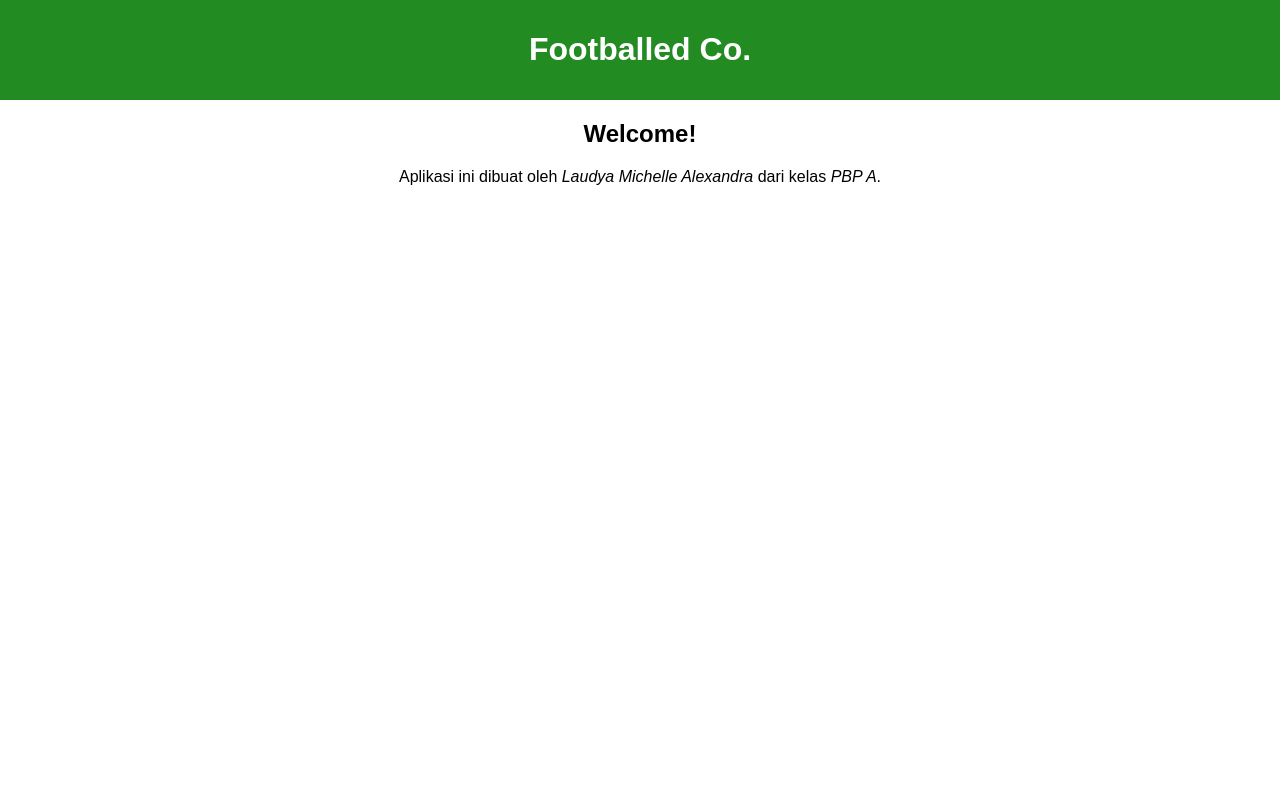
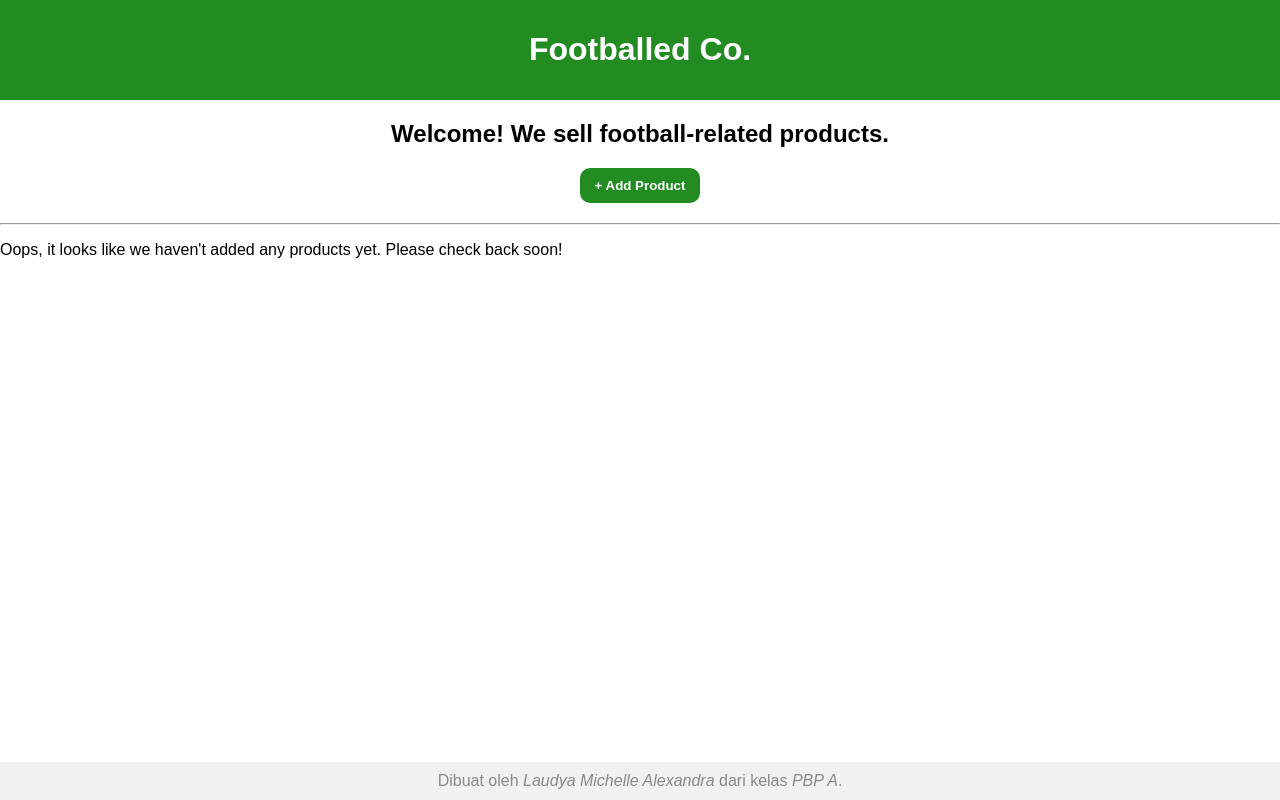
Before and after one commit to michxelle/football-shop, a Django app: page / in a window 1280 px wide. Run offline with Django 5.2, Linux system fonts and the light colour scheme; data that the repository does not hold is empty.

Commit message:
Menyelesaikan TI 3

```diff
--- a/football_shop/settings.py
+++ b/football_shop/settings.py
@@ -33,6 +33,9 @@ DEBUG = True
 
 ALLOWED_HOSTS = ["localhost", "127.0.0.1", "laudya-michelle-footballshop.pbp.cs.ui.ac.id"]
 
+CSRF_TRUSTED_ORIGINS = [
+    "https://laudya-michelle-footballshop.pbp.cs.ui.ac.id"
+]
 
 # Application definition
 
@@ -61,7 +64,7 @@ ROOT_URLCONF = 'football_shop.urls'
 TEMPLATES = [
     {
         'BACKEND': 'django.template.backends.django.DjangoTemplates',
-        'DIRS': [],
+        'DIRS': [BASE_DIR / 'templates'],
         'APP_DIRS': True,
         'OPTIONS': {
             'context_processors': [
--- a/main/models.py
+++ b/main/models.py
@@ -14,11 +14,11 @@ class Product(models.Model):
     name = models.CharField(max_length=100)
     price = models.IntegerField()
     description = models.TextField()
-    thumbnail = models.URLField()
+    thumbnail = models.URLField(blank=True, null=True)
     category = models.CharField(max_length=50, choices=CATEGORY_CHOICES)
     is_featured = models.BooleanField(default=False)
-    stock = models.IntegerField()
-    brand = models.CharField(max_length=50)
+    stock = models.IntegerField(default=0)
+    brand = models.CharField(max_length=50, default='No Brand')
 
     def __str__(self):
         return f"{self.name} - {self.brand}"
--- a/main/templates/main.html
+++ b/main/templates/main.html
@@ -1,33 +1,45 @@
-<!DOCTYPE html>
-<html lang="id">
-<head>
-    <meta charset="UTF-8">
-    <meta name="viewport" content="width=device-width, initial-scale=1.0">
-    <title>{{ app_title }}</title>
-    <style>
-        body {
-            font-family: Arial, sans-serif;
-            margin: 0;
-            padding: 0;
-            background-color: #FFFFFF;
-        }
-        header {
-            background-color: #228B22;
-            color: white;
-            padding: 10px 0;
-            text-align: center;
-        }
-    </style>
-</head>
-<body>
-    <div class="container">
-        <header>
-            <h1>{{ app_title }}</h1>
-        </header>
-        <main>
-            <h2 style="text-align: center;">Welcome!</h2>
-            <p style="text-align: center;">Aplikasi ini dibuat oleh <em>{{ name }}</em> dari kelas <em>{{ class }}</em>.</p>
-        </main>
-    </div>
-</body>
-</html>
+{% extends "base.html" %}
+
+{% block content %}
+<h2 style="text-align: center;">Welcome! We sell football-related products.</h2>
+<a href="{% url 'main:create_product' %}" style="text-decoration: none;">
+    <button style="display: block; margin: 20px auto; padding: 10px 15px; background-color: #228b22; color: white; border: none; border-radius: 10px; cursor: pointer; font-weight: bold;">
+        + Add Product
+    </button>
+</a>
+
+<hr>
+{% if not product_list %}
+<p>Oops, it looks like we haven't added any products yet. Please check back soon!</p>
+{% else %}
+{% for product in product_list %}
+<div style="border: 1px solid #ccc; padding: 10px; margin-bottom: 10px; border-radius: 10px;">
+    {% if product.thumbnail %}
+    <img src="{{ product.thumbnail }}" alt="{{ product.name }}" style="max-width: 150px; max-height: 150px; object-fit: cover; border-radius: 10px;">
+    <br />
+    {% endif %}
+
+    <h3><a href="{% url 'main:show_product' product.id %}" style="text-decoration: none; color: #000000;">{{ product.name }}</a></h3>
+
+    <p style="color: #4c4a4a;"><b>{{ product.get_category_display }}</b> | Brand: {{ product.brand }}
+        {% if product.is_featured %} | <b>Featured</b>{% endif %}
+    </p>
+
+    <p style="font-weight: bold;">${{ product.price }}</p>
+
+    {% if product.stock > 0 %}
+    <p style="color: green; font-weight: bold;">Available</p>
+    {% else %}
+    <p style="color: red; font-weight: bold;">Out of Stock</p>
+    {% endif %}
+    <br />
+    <a href="{% url 'main:show_product' product.id %}" style="text-decoration: none; color: #228b22; font-weight: bold;">
+        <button style="padding: 8px 12px; background-color: #e0e0e0; border: none; border-radius: 10px; cursor: pointer; font-weight: bold;">
+            View Details
+        </button>
+    </a>
+</div>
+<br />
+{% endfor %}
+{% endif %}
+{% endblock %}
--- a/main/urls.py
+++ b/main/urls.py
@@ -1,8 +1,14 @@
 from django.urls import path
-from main.views import show_main
+from main.views import show_main, show_xml, show_json, show_xml_by_id, show_json_by_id, create_product, show_product
 
 app_name = 'main'
 
 urlpatterns = [
     path('', show_main, name='show_main'),
+    path('xml/', show_xml, name='show_xml'),
+    path('json/', show_json, name='show_json'),
+    path('xml/<str:product_id>/', show_xml_by_id, name='show_xml_by_id'),
+    path('json/<str:product_id>/', show_json_by_id, name='show_json_by_id'),
+    path('create_product/', create_product, name='create_product'),
+    path('product/<str:product_id>/', show_product, name='show_product'),
 ]
--- a/main/views.py
+++ b/main/views.py
@@ -1,10 +1,68 @@
-from django.shortcuts import render
+from django.shortcuts import render, redirect, get_object_or_404
+from .models import Product
+from django.http import HttpResponse
+from django.core import serializers
+from main.forms import ProductForm
 
 def show_main(request):
+    product_list = Product.objects.all()
+
     context = {
         'app_title': 'Footballed Co.',
         'name': 'Laudya Michelle Alexandra',
         'class': 'PBP A',
+        'product_list': product_list
     }
 
-    return render(request, 'main.html', context)
+    return render(request, "main.html", context)
+
+def create_product(request):
+    form = ProductForm(request.POST or None)
+
+    if form.is_valid() and request.method == 'POST':
+        form.save()
+        return redirect('main:show_main')
+
+    context = {
+        'form': form,
+        'app_title': 'Footballed Co.',
+        'name': 'Laudya Michelle Alexandra',
+        'class': 'PBP A',
+    }
+    return render(request, "create_product.html", context)
+
+def show_product(request, product_id):
+    product = get_object_or_404(Product, pk=product_id)
+    context = {
+        'product': product,
+        'app_title': 'Footballed Co.',
+        'name': 'Laudya Michelle Alexandra',
+        'class': 'PBP A',
+    }
+    return render(request, "product_detail.html", context)
+
+def show_xml(request):
+    products_list = Product.objects.all()
+    data = serializers.serialize("xml", products_list)
+    return HttpResponse(data, content_type="application/xml")
+
+def show_json(request):
+    products_list = Product.objects.all()
+    data = serializers.serialize("json", products_list)
+    return HttpResponse(data, content_type="application/json")
+
+def show_xml_by_id(request, product_id):
+    try:
+        product_item = Product.objects.filter(pk=product_id)
+        data = serializers.serialize("xml", product_item)
+        return HttpResponse(data, content_type="application/xml")
+    except Product.DoesNotExist:
+        return HttpResponse(status=404)
+
+def show_json_by_id(request, product_id):
+    try:
+        product_item = Product.objects.get(pk=product_id)
+        data = serializers.serialize("json", [product_item])
+        return HttpResponse(data, content_type="application/json")
+    except Product.DoesNotExist:
+        return HttpResponse(status=404)
--- /dev/null
+++ b/templates/base.html
@@ -0,0 +1,49 @@
+{% load static %}
+<!DOCTYPE html>
+<html lang="en">
+<head>
+    <meta charset="UTF-8" />
+    <meta name="viewport" content="width=device-width, initial-scale=1.0" />
+    {% block meta %} {% endblock meta %}
+    <title>{% block title %}{{ app_title }}{% endblock %}</title>
+    <style>
+        body {
+            font-family: Arial, sans-serif;
+            margin: 0;
+            padding: 0;
+            background-color: #ffffff;
+            display: flex;
+            flex-direction: column;
+            min-height: 100vh;
+        }
+        .container {
+            flex: 1;
+        }
+        header {
+            background-color: #228b22;
+            color: white;
+            padding: 10px 0;
+            text-align: center;
+        }
+        footer {
+            background-color: #f1f1f1;
+            color: #888;
+            padding: 10px 0;
+            text-align: center;
+        }
+    </style>
+</head>
+<body>
+    <div class="container">
+        <header>
+            <h1>{{ app_title }}</h1>
+        </header>
+        <main>
+            {% block content %}{% endblock content %}
+        </main>
+    </div>
+    <footer>
+        Dibuat oleh <em>{{ name }}</em> dari kelas <em>{{ class }}</em>.
+    </footer>
+</body>
+</html>
```
Also changed, not shown: main/forms.py (added, +7 -0 lines), main/templates/create_product.html (added, +18 -0 lines), main/templates/product_detail.html (added, +25 -0 lines), README.md, main/migrations/0003_alter_product_brand_alter_product_stock_and_more.py (added).
